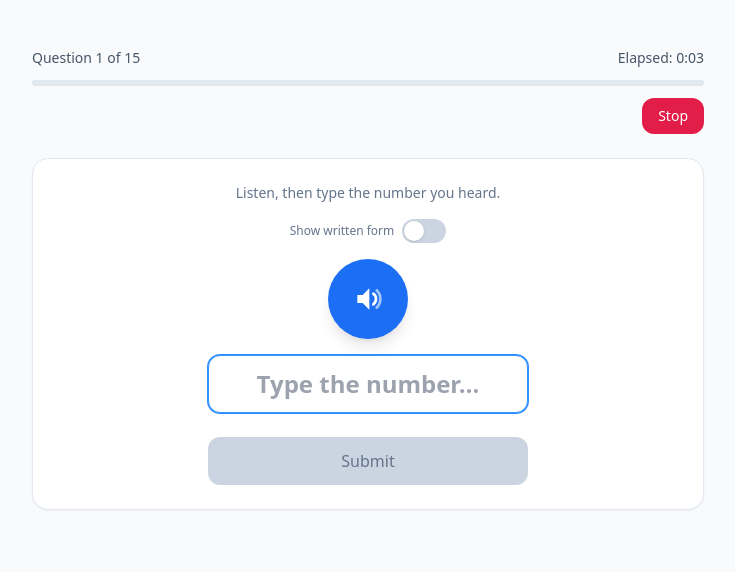
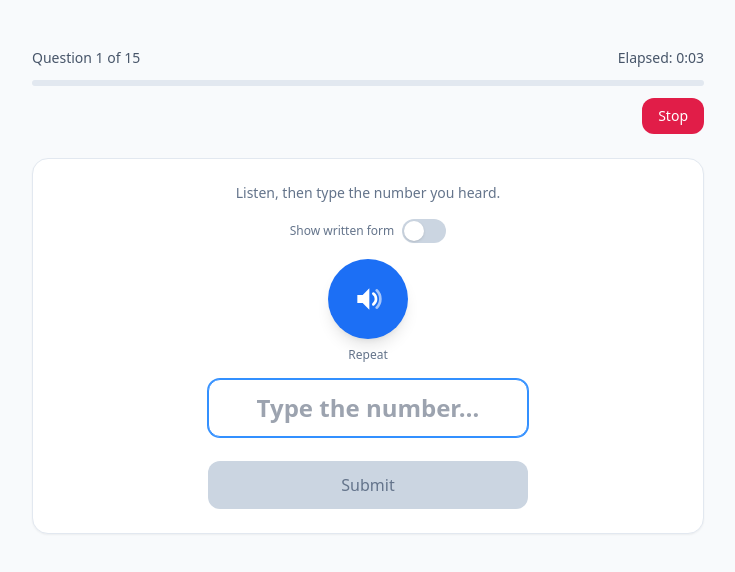
Before and after one commit to bdz66/italian-numbers-web-practice, a Next.js app: page / in a window 1280 px wide. Both pictures are taken after a click on the button "Start practice". Shown: the top 572 px of the page, without its empty margins (272-1007 px from the left). Built offline with nearby package versions, Linux system fonts and the light colour scheme.

Commit message:
- added repeat button for listening session

```diff
--- a/components/practice/ListeningQuestion.tsx
+++ b/components/practice/ListeningQuestion.tsx
@@ -21,7 +21,7 @@ const FEEDBACK_DELAY_MS = 1100;
 export function ListeningQuestion({ number, languageCode, onComplete }: ListeningQuestionProps) {
   const { t } = useI18n();
   const language = getNumberLanguage(languageCode);
-  const { supported, hasVoiceForLang, speakText } = useSpeechSynthesis(language.speechLang);
+  const { supported, isSpeaking, hasVoiceForLang, speakText } = useSpeechSynthesis(language.speechLang);
   const [showWritten, setShowWritten] = useLocalStorage(STORAGE_KEYS.showWrittenForm, false);
   const [inputValue, setInputValue] = useState('');
   const [feedback, setFeedback] = useState<{ correct: boolean } | null>(null);
@@ -70,15 +70,25 @@ export function ListeningQuestion({ number, languageCode, onComplete }: Listenin
         <p className="text-xs text-amber-600 dark:text-amber-400">{t('practice.voiceWarning')}</p>
       ) : null}
 
+      <div className="mx-auto flex flex-col items-center gap-2">
+        <div className="relative flex h-20 w-20 items-center justify-center">
+          {isSpeaking ? (
+            <span className="absolute inline-flex h-full w-full animate-pulse-ring rounded-full bg-brand-500" />
+          ) : null}
           <button
             type="button"
             onClick={() => speakText(language.toWords(number))}
             disabled={!supported}
-        className="mx-auto flex h-20 w-20 items-center justify-center rounded-full bg-brand-600 text-white shadow-lg transition-transform hover:scale-105 disabled:opacity-40"
+            className="relative flex h-20 w-20 items-center justify-center rounded-full bg-brand-600 text-white shadow-lg transition-transform hover:scale-105 disabled:opacity-40"
             aria-label={t('practice.listening.replay')}
           >
             <SpeakerIcon />
           </button>
+        </div>
+        <span className="text-xs font-medium text-slate-500 dark:text-slate-400">
+          {t('practice.listening.replay')}
+        </span>
+      </div>
 
       <form onSubmit={handleSubmit} className="mx-auto flex max-w-xs flex-col items-center gap-3">
         <input
```
Lines whose indentation alone changed are shown as unchanged.
